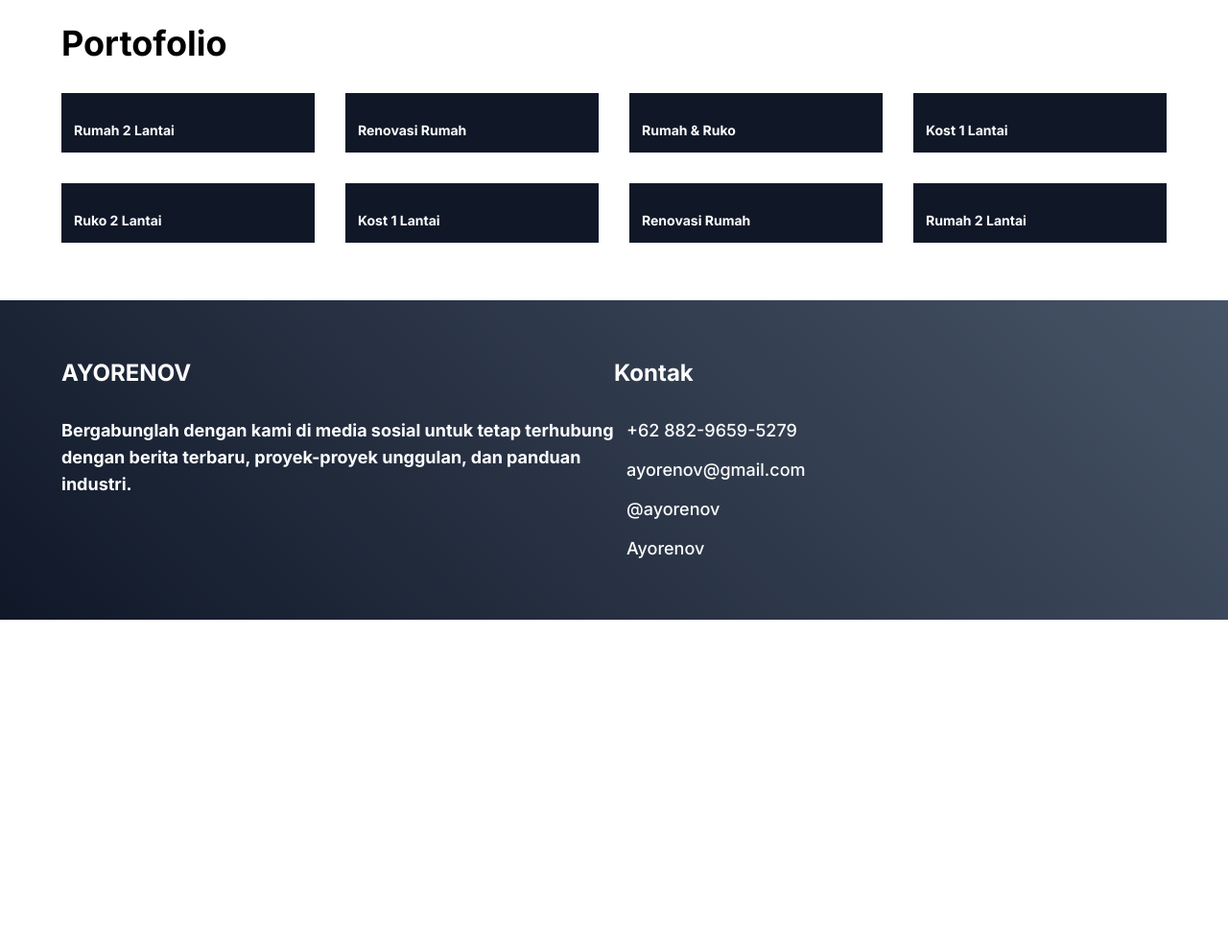
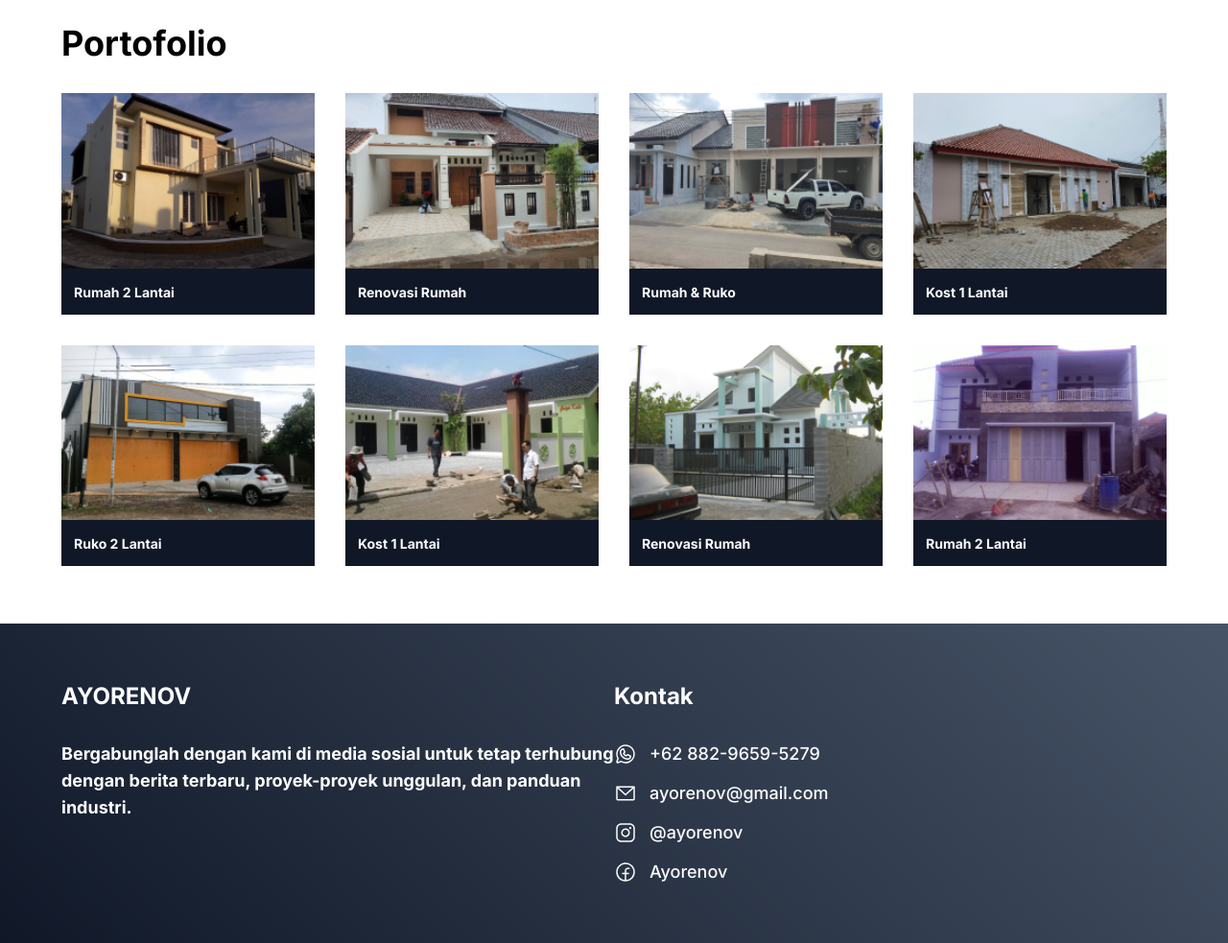
Before and after one commit to noobDevelova/Ayorenov, a plain HTML site: page public/portofolio.html in a window 1280 px wide. Shown: the part 97-1080 px from the top of the page at 96% size. Before the commit the page ends 800 px from the top, so only its background shows below. Drawn offline with Linux system fonts and the light colour scheme; files whose address does not match are found by name.

Commit message:
Changed File Path For Public

```diff
--- a/public/portofolio.html
+++ b/public/portofolio.html
@@ -44,35 +44,35 @@
         <h1 class="section-header">Portofolio</h1>
         <div class="grid-row">
           <div class="grid-item">
-            <img src="./src/img/porto1.png" alt="" />
+            <img src="../src/img/porto1.png" alt="" />
             <p>Rumah 2 Lantai</p>
           </div>
           <div class="grid-item">
-            <img src="./src/img/porto2.png" alt="" />
+            <img src="../src/img/porto2.png" alt="" />
             <p>Renovasi Rumah</p>
           </div>
           <div class="grid-item">
-            <img src="./src/img/porto3.png" alt="" />
+            <img src="../src/img/porto3.png" alt="" />
             <p>Rumah & Ruko</p>
           </div>
           <div class="grid-item">
-            <img src="./src/img/porto4.png" alt="" />
+            <img src="../src/img/porto4.png" alt="" />
             <p>Kost 1 Lantai</p>
           </div>
           <div class="grid-item">
-            <img src="./src/img/porto5.png" alt="" />
+            <img src="../src/img/porto5.png" alt="" />
             <p>Ruko 2 Lantai</p>
           </div>
           <div class="grid-item">
-            <img src="./src/img/porto6.png" alt="" />
+            <img src="../src/img/porto6.png" alt="" />
             <p>Kost 1 Lantai</p>
           </div>
           <div class="grid-item">
-            <img src="./src/img/porto7.png" alt="" />
+            <img src="../src/img/porto7.png" alt="" />
             <p>Renovasi Rumah</p>
           </div>
           <div class="grid-item">
-            <img src="./src/img/porto8.png" alt="" />
+            <img src="../src/img/porto8.png" alt="" />
             <p>Rumah 2 Lantai</p>
           </div>
         </div>
@@ -94,19 +94,19 @@
             <h3>Kontak</h3>
             <div class="ctn-wrapper flx-col">
               <div class="ctn-item">
-                <img src="./src/img/icon_wa.svg" alt="" class="icon" />
+                <img src="../src/img/icon_wa.svg" alt="" class="icon" />
                 <p>+62 882-9659-5279</p>
               </div>
               <div class="ctn-item">
-                <img src="./src/img/icon_email.svg" alt="" class="icon" />
+                <img src="../src/img/icon_email.svg" alt="" class="icon" />
                 <p>ayorenov@gmail.com</p>
               </div>
               <div class="ctn-item">
-                <img src="./src/img/icon_ig.svg" alt="" class="icon" />
+                <img src="../src/img/icon_ig.svg" alt="" class="icon" />
                 <p>@ayorenov</p>
               </div>
               <div class="ctn-item">
-                <img src="./src/img/icon_fb.svg" alt="" class="icon" />
+                <img src="../src/img/icon_fb.svg" alt="" class="icon" />
                 <p>Ayorenov</p>
               </div>
             </div>
```
Also changed, not shown: public/layanan.html (+11 -11 lines), public/tentang_kami.html (+5 -5 lines).
